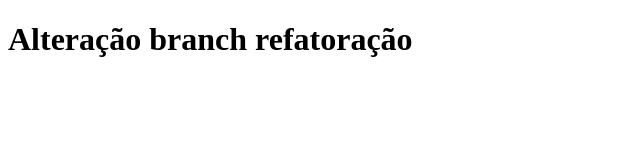
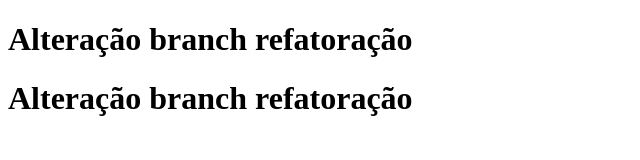
Before and after one commit to AlexandreLages/curso-git, a plain HTML site: page index.html in a window 1280 px wide. Shown: the whole page, without its empty margins (0-640 px from the left). Drawn offline with Linux system fonts and the light colour scheme.

Commit message:
Alteração refatoração 2

```diff
--- a/index.html
+++ b/index.html
@@ -5,5 +5,6 @@
 </head>
 <body>
 	<h1>Alteração branch refatoração</h1>
+	<h1>Alteração branch refatoração</h1>
 </body>
 </html>
```
